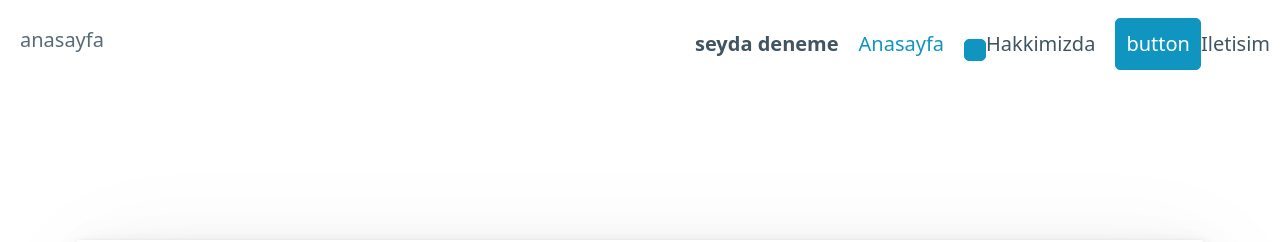
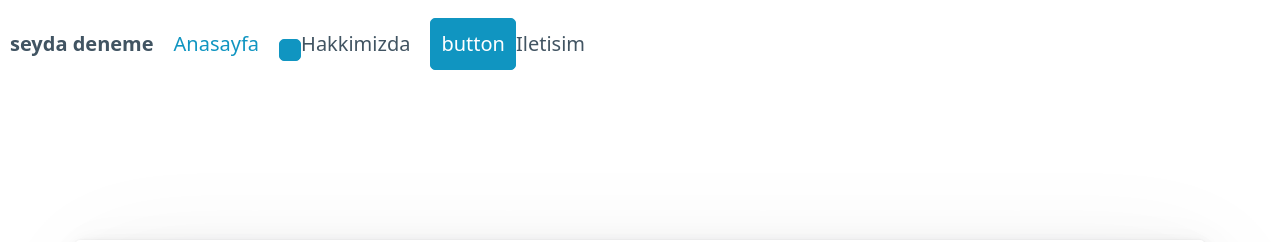
Before and after one commit to turkerseyda/html-deneme, a plain HTML site: page index.html in a window 1280 px wide. Shown: the top 242 px of the page. Drawn offline with nearby package versions, Linux system fonts and the light colour scheme.

Commit message:
düzeltme

```diff
--- a/index.html
+++ b/index.html
@@ -8,9 +8,7 @@
 </head>
 <body>
     <nav class="container-fluid">
-        <ul>
-            <li><a href="Anasayfa.html" class="secondary">anasayfa</a></li>
-          </ul>
+
           <ul>
         <ul>
             <li><strong>seyda deneme</strong></li>
```
